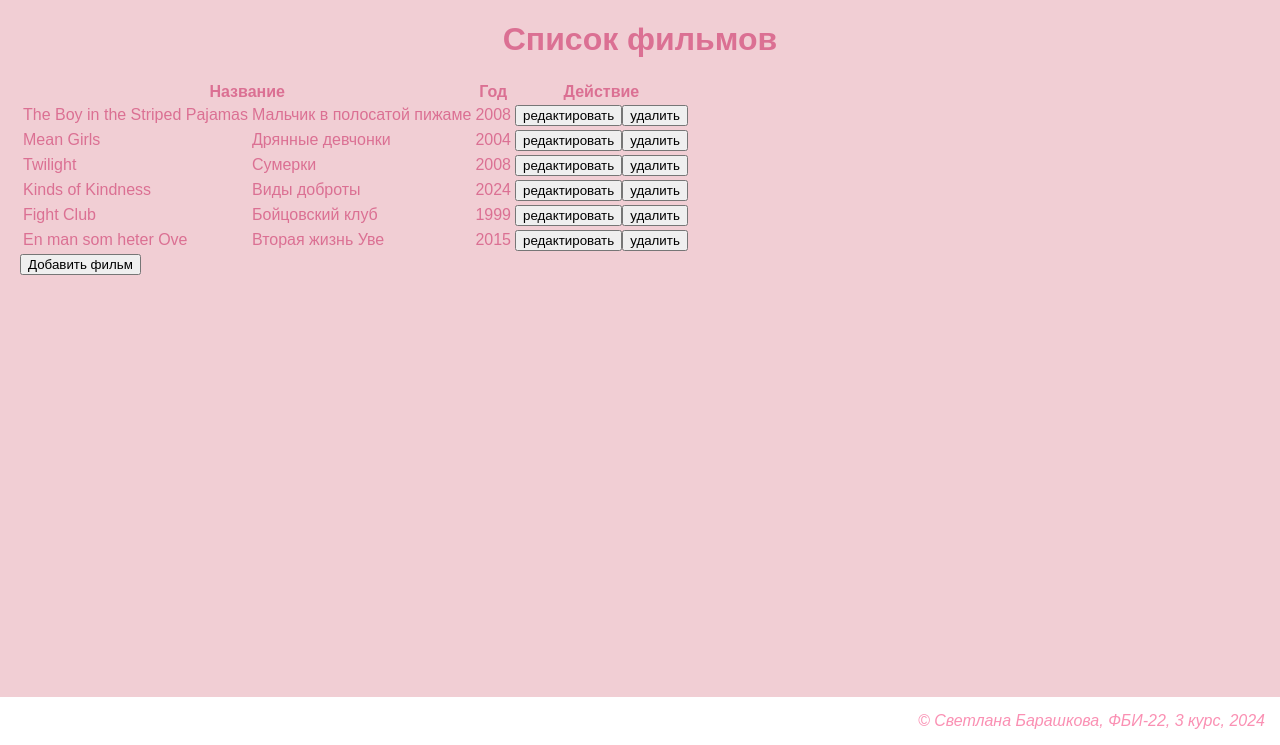
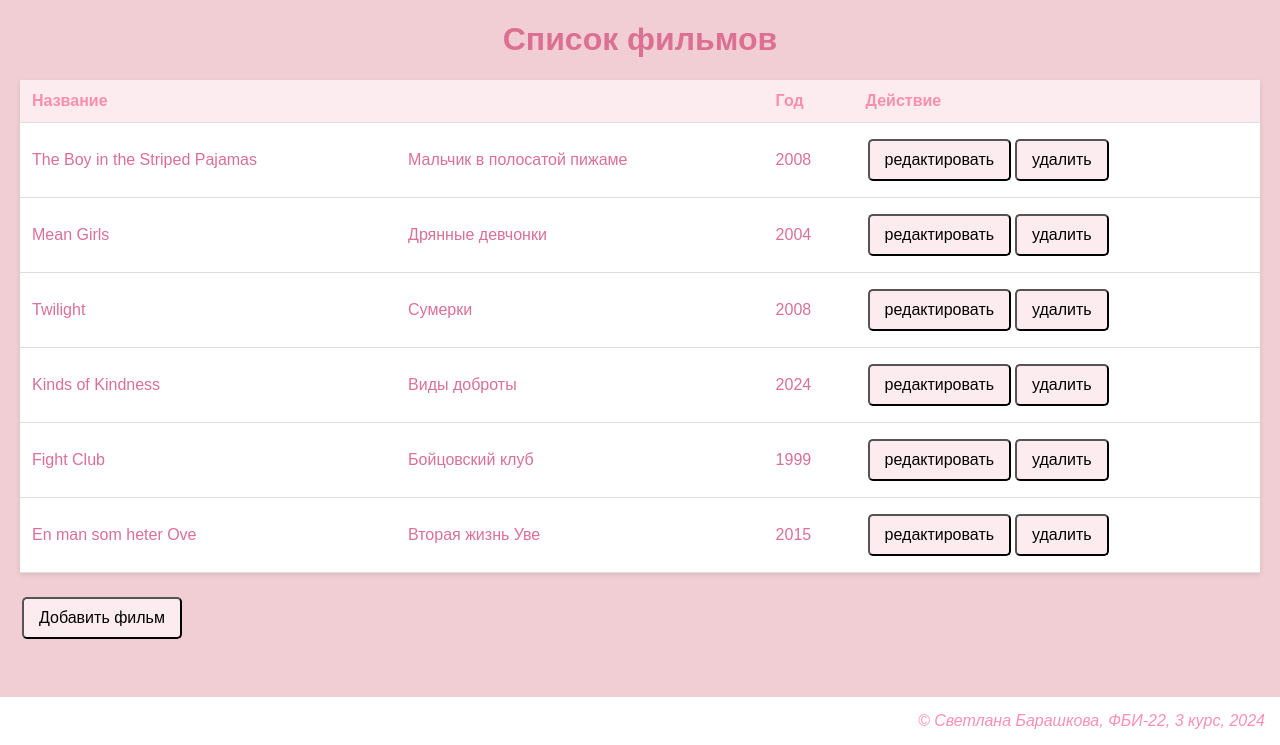
Before and after one commit to barashkova04/backend-labs, a Flask app: page /lab7/ in a window 1280 px wide. Shown: the part 55-800 px from the top of the page. Run offline with Flask 3, Linux system fonts and the light colour scheme.

Commit message:
правки

```diff
--- a/templates/lab7/index.html
+++ b/templates/lab7/index.html
@@ -5,10 +5,52 @@
 {% block script %}
 <script src="{{url_for('static', filename='lab7/main.js')}}"></script>
 <style>
+    table {
+        width: 100%;
+        border-collapse: collapse;
+        margin: 20px 0;
+        background-color: #fff;
+        box-shadow: 0 2px 5px rgba(0, 0, 0, 0.1);
+    }
+
+    th, td {
+        padding: 12px;
+        text-align: left;
+        border-bottom: 1px solid #ddd;
+    }
+
+    th {
+        background-color: rgb(253, 236, 239);
+        color: rgba(249, 129, 169, 0.878);
+    }
+
+    tr:hover {
+        background-color: #f1f1f1;
+    }
+
+    button {
+        background-color: rgb(253, 236, 239);
+        color: rgba(249, 129, 169, 0.878)
+        border: none;
+        padding: 10px 15px;
+        text-align: center;
+        text-decoration: none;
+        display: inline-block;
+        font-size: 16px;
+        margin: 4px 2px;
+        cursor: pointer;
+        border-radius: 5px;
+        transition: background-color 0.3s;
+    }
+
+    button:hover {
+        background-color: rgba(249, 129, 169, 0.878);
+    }
+
     .modal {
         display: none;
         z-index: 100;
-    box-shadow: 3px 3px 5px black;
+        box-shadow: 3px 3px 5px rgb(67, 61, 65);
         background: rgb(255, 226, 226);
         width: 400px;
         left: 50%;
@@ -16,9 +58,25 @@
         margin-left: -200px;
         position: absolute;
         padding: 20px;
+        border-radius: 8px;
     }
+
+    .modal label {
+        display: block;
+        margin-bottom: 10px;
+    }
+
     .error-message {
         color: red;
+        font-size: 12px;
+    }
+
+    #description {
+        width: 100%;
+        height: 80px;
+        border-radius: 4px;
+        border: 1px solid #ccc;
+        padding: 5px;
     }
 </style>
 {% endblock %}
```
Lines whose indentation alone changed are shown as unchanged.
